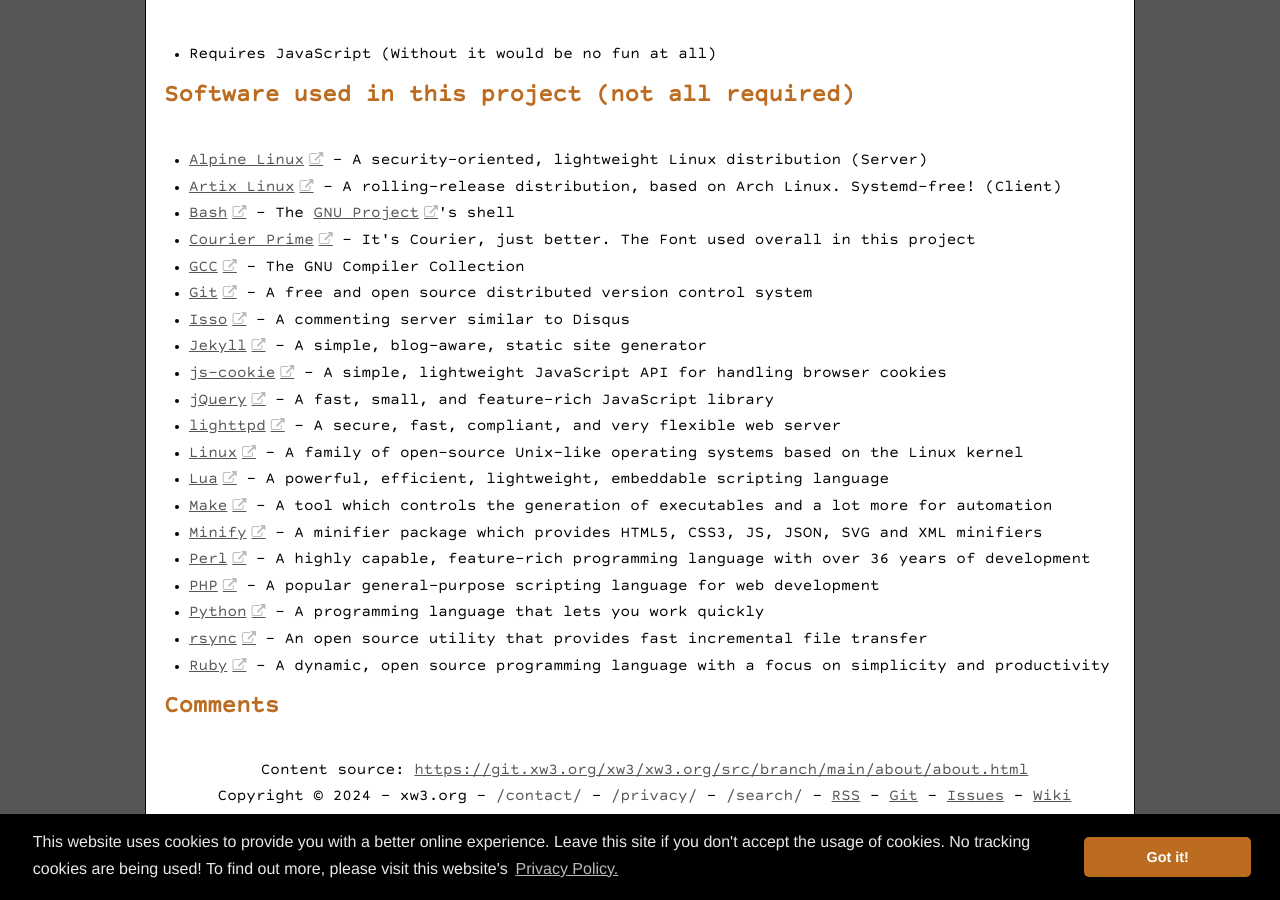
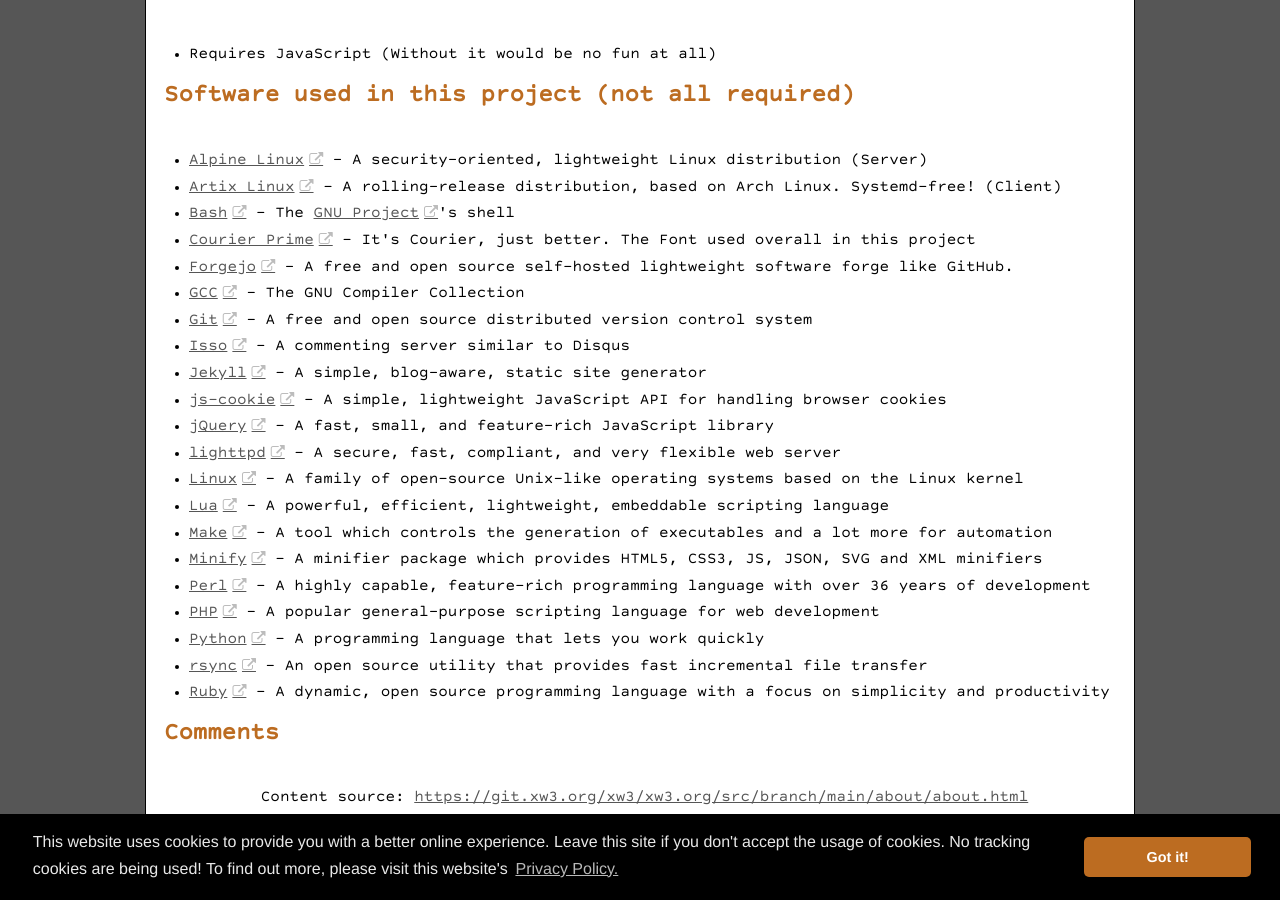
Before and after one commit to hanez/xw3, a Jekyll site: the page built from about/about.html, in a window 1280 px wide and 900 px high, scrolled down 1229 px. Built offline with Jekyll 4.4.1, drawn with Linux system fonts in a browser that asks for light colours; comment, search, counter and statistics services are not loaded.

Commit message:
Added Forgejo to list of used software.

```diff
--- a/about/about.html
+++ b/about/about.html
@@ -49,6 +49,7 @@
   <li><a href="https://artixlinux.org/" class="ext">Artix Linux</a> - A rolling-release distribution, based on Arch Linux. Systemd-free! (Client)</li>
   <li><a href="https://www.gnu.org/software/bash/" class="ext">Bash</a> - The <a href="https://www.gnu.org/" class="ext">GNU Project</a>'s shell</li>
   <li><a href="https://quoteunquoteapps.com/courierprime/" class="ext">Courier Prime</a> - It's Courier, just better. The Font used overall in this project</li>
+  <li><a href="https://forgejo.org/" class="ext">Forgejo</a> - A free and open source self-hosted lightweight software forge like GitHub.</li>
   <li><a href="https://gcc.gnu.org/" class="ext">GCC</a> - The GNU Compiler Collection</li>
   <li><a href="https://git-scm.com/" class="ext">Git</a> - A free and open source distributed version control system</li>
   <li><a href="https://isso-comments.de/" class="ext">Isso</a> - A commenting server similar to Disqus</li>
```
